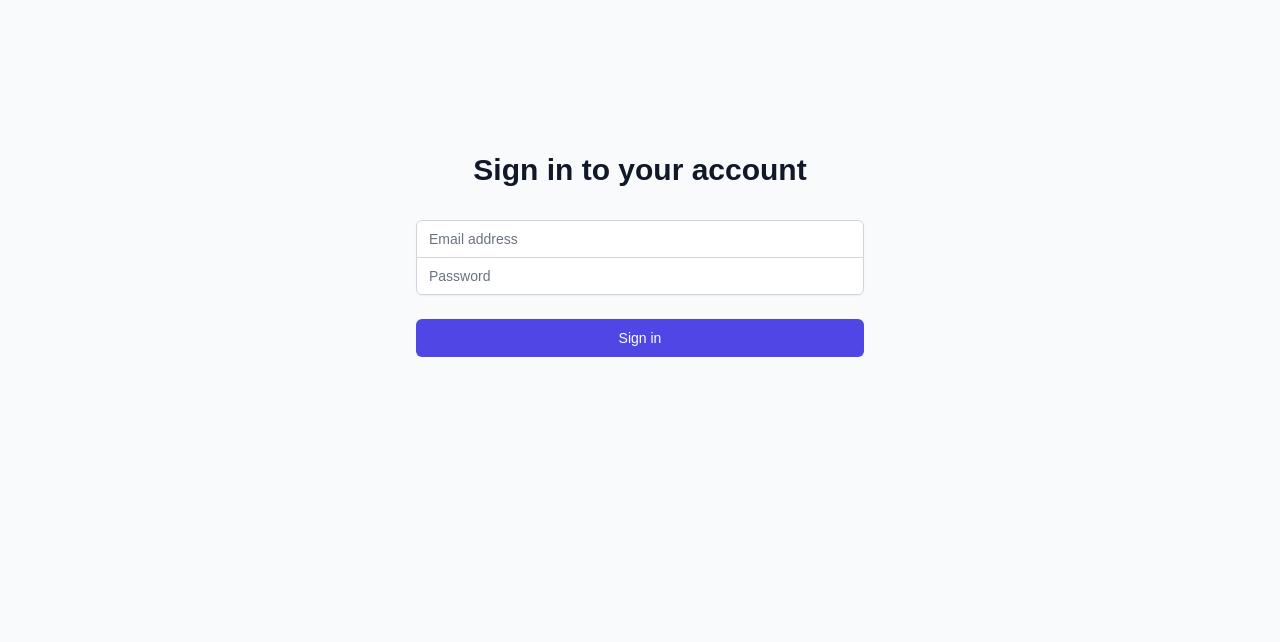
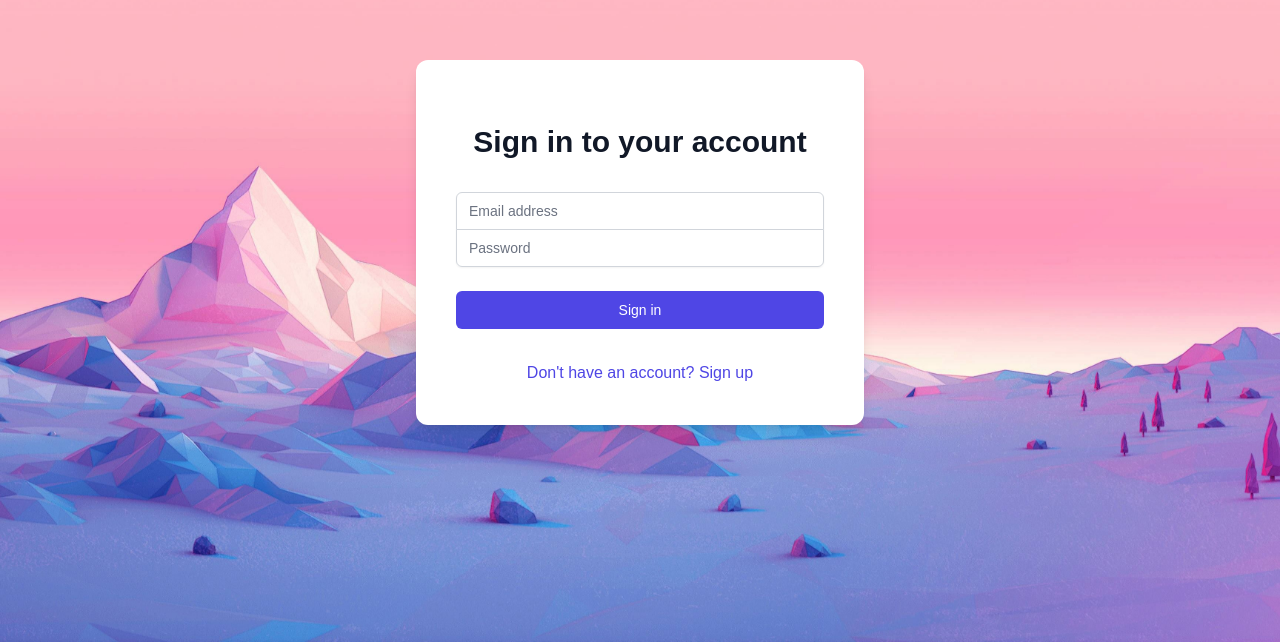
Before and after one commit to NelsonMaty/ai-generated-nextjs-app, a Next.js app: page /login in a window 1280 px wide. Shown: the part 158-800 px from the top of the page. Built offline with nearby package versions, Linux system fonts and the light colour scheme.

Commit message:
feat(login): add signup link and update background styling

```diff
--- a/src/app/login/page.tsx
+++ b/src/app/login/page.tsx
@@ -2,6 +2,7 @@
 
 import { useState } from 'react';
 import { useRouter } from 'next/navigation';
+import Link from 'next/link';
 
 export default function Login() {
   const [email, setEmail] = useState('');
@@ -19,9 +20,8 @@ export default function Login() {
 
     if (response.ok) {
       const data = await response.json();
-      // Store the token in localStorage or a secure cookie
       localStorage.setItem('token', data.token);
-      router.push('/dashboard'); // Redirect to dashboard after successful login
+      router.push('/dashboard');
     } else {
       // Handle error
       console.error('Login failed');
@@ -29,8 +29,8 @@ export default function Login() {
   };
 
   return (
-    <div className="min-h-screen flex items-center justify-center bg-gray-50 py-12 px-4 sm:px-6 lg:px-8">
-      <div className="max-w-md w-full space-y-8">
+    <div className="min-h-screen flex items-center justify-center bg-gray-100 bg-cover bg-center" style={{ backgroundImage: "url('/hero.jpg')" }}>
+      <div className="max-w-md w-full space-y-8 bg-white p-10 rounded-xl shadow-lg">
         <div>
           <h2 className="mt-6 text-center text-3xl font-extrabold text-gray-900">Sign in to your account</h2>
         </div>
@@ -80,6 +80,11 @@ export default function Login() {
             </button>
           </div>
         </form>
+        <div className="text-center">
+          <Link href="/signup" className="font-medium text-indigo-600 hover:text-indigo-500">
+            Don't have an account? Sign up
+          </Link>
+        </div>
       </div>
     </div>
   );
```
Also changed, not shown: public/hero.jpg (added).
